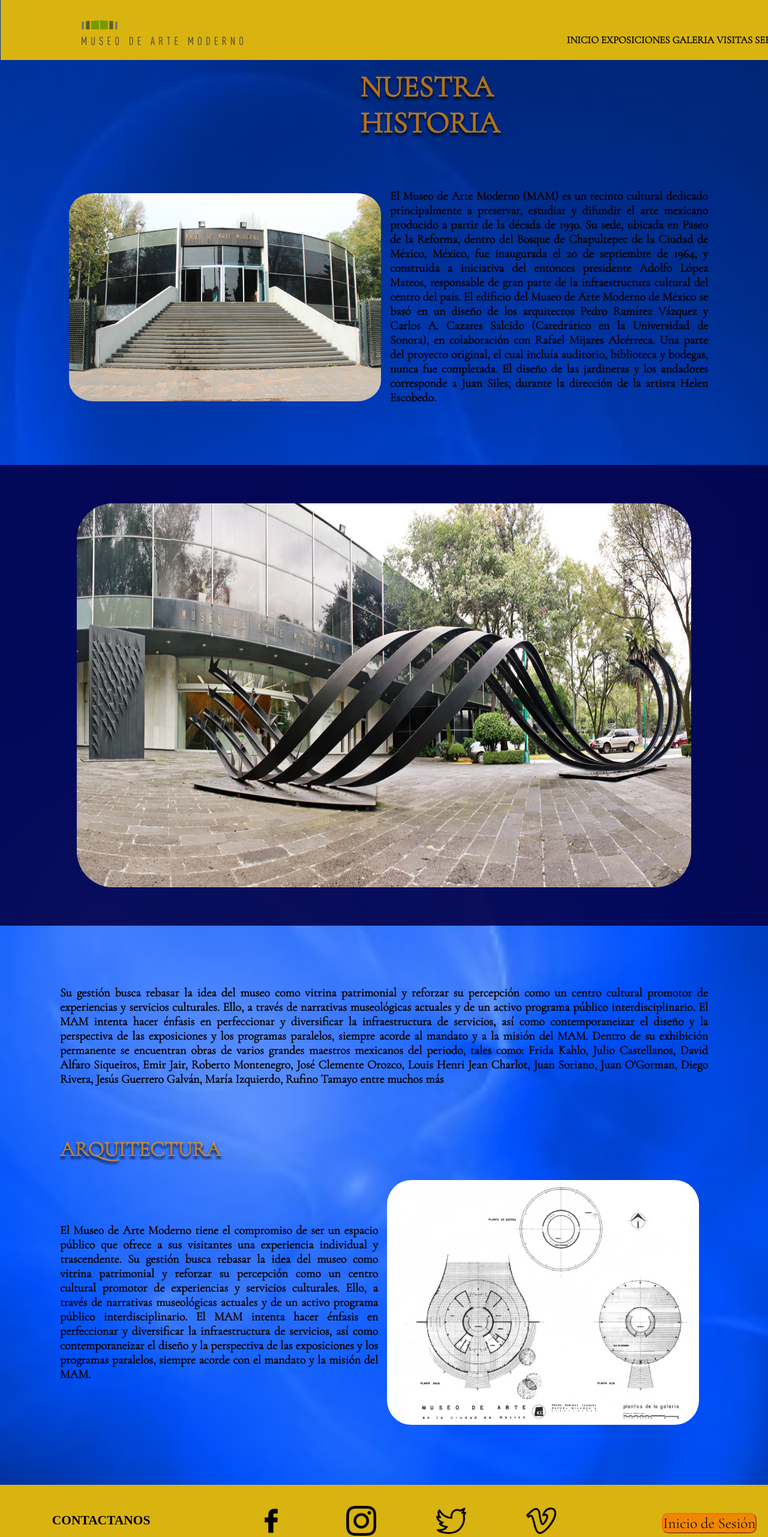
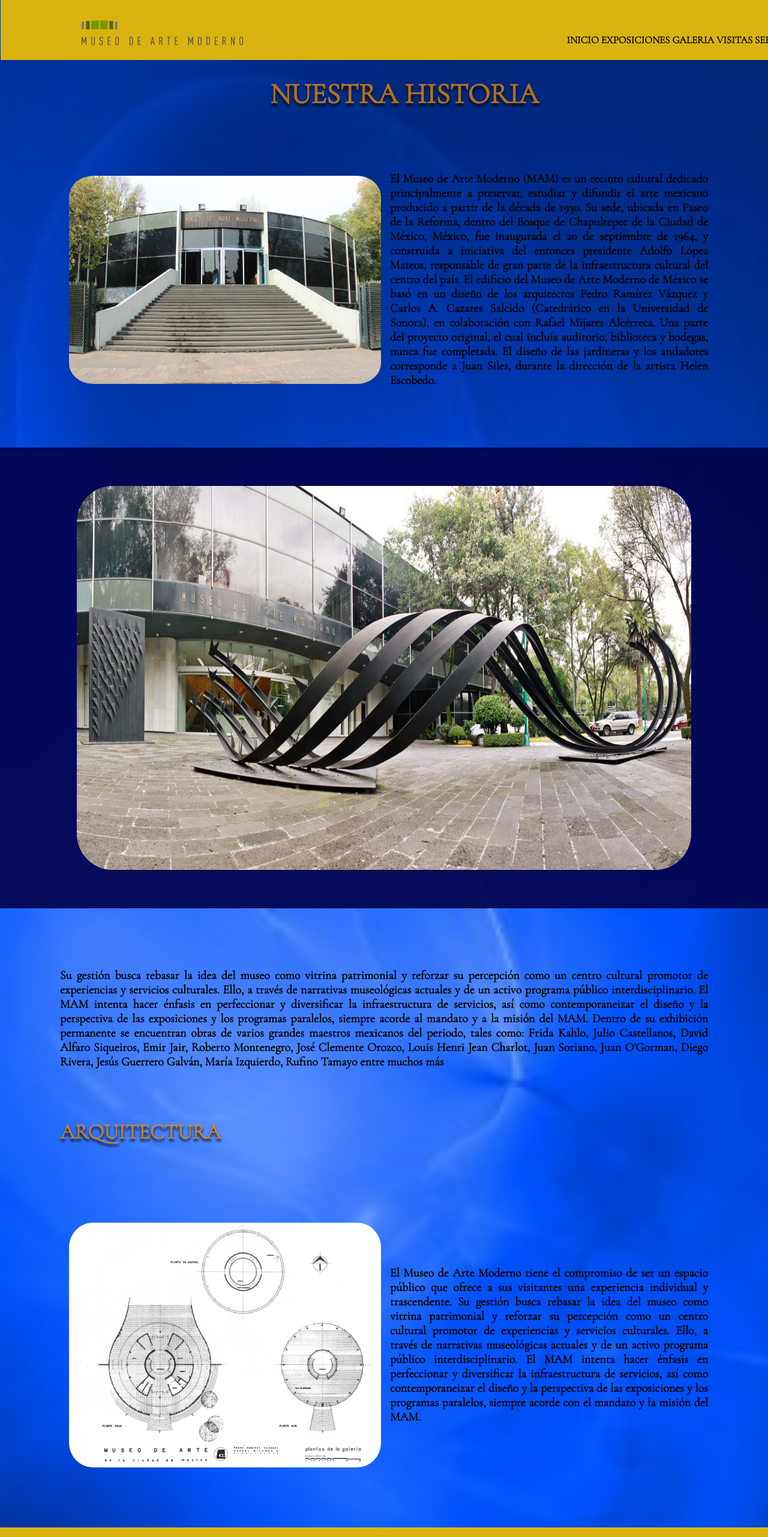
Before and after one commit to AilinPer/Proyecto_coder1, a plain HTML site: page index.html in a window 1280 px wide. Shown: the top 2562 px of the page at 60% size. Drawn offline with nearby package versions, Linux system fonts and the light colour scheme.

Commit message:
Realice algunas modificaciones al index

```diff
--- a/index.html
+++ b/index.html
@@ -37,13 +37,13 @@
                 </nav>
             </div>
     </header>
-<main id="index">
+    <!--<main id="index">-->
         <h1 class="titulo animate__animated animate__bounce">NUESTRA HISTORIA</h1>
     <!--Este primer main contiene la primera imagen que se verá despues del titulo, esta imagen se encontará del
     lado izquierdo-->
             <section class="text1">
-            <p class="part1" data-aos="fade-down">
                 <img class="img1" data-aos="flip-left" src="../img/img_0739_4.jpg" alt="historia">
+                <p data-aos="fade-down">
                 El Museo de Arte Moderno (MAM) es un recinto cultural dedicado principalmente a preservar, estudiar
                 y difundir el arte mexicano producido a partir de la década de 1930.
                 Su sede, ubicada en Paseo de la Reforma, dentro del Bosque de Chapultepec de la Ciudad de México,
@@ -76,19 +76,18 @@
         <h2 class="titulo2 animate__animated animate__shakeX">ARQUITECTURA</h2>
     <!--Este div contiene el texto que hablará sobre el subtema y se colocará del lado izquierdo-->
             <section class="text3">
-            <p class="part3"  data-aos="fade-down"
+                <img class="img3" data-aos="flip-right" src="../img/arquitectura-mam.jpg" alt="historia">
+                <p data-aos="fade-down"
                             data-aos-easing="linear"
                             data-aos-duration="1500">
                     El Museo de Arte Moderno tiene el compromiso de ser un espacio público que ofrece a sus visitantes una experiencia individual y trascendente.
                     Su gestión busca rebasar la idea del museo como vitrina patrimonial y reforzar su percepción como un centro cultural promotor de experiencias
                     y servicios culturales. Ello, a través de narrativas museológicas actuales y de un activo programa público interdisciplinario. El MAM intenta
                     hacer énfasis en perfeccionar y diversificar la infraestructura de servicios, así como contemporaneizar el diseño y la perspectiva de las
-                exposiciones y los programas paralelos, siempre acorde con el mandato y  la misión del MAM.
-                <img class="img3" data-aos="flip-right" src="../img/arquitectura-mam.jpg" alt="historia">
-            </p>
+                    exposiciones y los programas paralelos, siempre acorde con el mandato y  la misión del MAM. </p>
             </section>
     <!--Este main contiene la imagen representativa de la información y se colocará del lado derecho-->
-</main>
+    <!-- </main>  -->
     <footer>
         <div class="contacto"><h6>CONTACTANOS</h6></div>
         <div class="footer">
--- a/style.css
+++ b/style.css
@@ -33,7 +33,6 @@
     list-style: none;
     font-family: 'Cormorant Garamond';
     font-style:normal;
-    /*line-break: 50px;*/
     font-size: 105%;
     font-weight: bold;
     color: black;
@@ -52,36 +51,30 @@
     margin-top: 2.5%;
 }
 .titulo{
-    /*display: inline-block;*/
-    /*position: absolute;*/
-    width: 450px;
-    height: 96px;
-    padding-left: 600px;
-    padding-top: 9%;
+    padding-left: 450px;
+    margin-top: 10%;
     font-family: 'Cormorant Garamond';
     font-style: normal;
-    /*font-weight: 700px;*/
-    font-size: 50px;
-    /*line-height: 90px;*/
+    font-size: 300%;
     color: rgba(244, 150, 9, 0.72);
     mix-blend-mode: normal;
     text-shadow: 0px 4px 4px rgba(0, 0, 0, 0.25), 0px 4px 4px rgba(0, 0, 0, 0.25), 0px 4px 4px rgba(0, 0, 0, 0.25), 0px 4px 4px rgba(0, 0, 0, 0.25);
 }
-.part1{
-    text-align: justify;
+.text1{
     display: flex;
     flex-direction: row;
     justify-content: center;
     align-items: center;
-    margin: 200px 100px 100px 100px;
+    margin: 100px 100px 100px 100px;
     font-family: 'Cormorant Garamond' ;
     font-size: 20px;
-    font-weight: bolder;
+    font-weight: bold;
+    text-align: justify;
 }
 .img1{
     width: 550px;
     padding: 0 15px;
-    float: right;
+    float: left;
     border-radius: 10%;
 }
 .img2{
@@ -107,16 +100,16 @@
     font-size: 20px;
     font-weight: bolder;
 }
-.part3{
-    text-align: justify;
+.text3{
     display: flex;
     flex-direction: row;
     justify-content: center;
     align-items: center;
-    margin: 0px 100px 100px 100px;
+    margin: 100px 100px 100px 100px;
     font-family: 'Cormorant Garamond' ;
     font-size: 20px;
-    font-weight: bolder;
+    font-weight: bold;
+    text-align: justify;
 }
 .img3{
     width: 550px;
@@ -128,7 +121,6 @@
     width: 646px;
     height: 96px;
     margin: 0px 100px 0px 100px;
-
     font-family: 'Cormorant Garamond';
     font-style: normal;
     font-weight: 700;
@@ -184,8 +176,18 @@
     font-family: 'Cormorant Garamond';
 
 }
-@media (max-width: 768px) {
-    .body {
-    background-color: #cc4455;
+@media only screen and (max-width:500px){
+    .titulo{
+        width: 646px;
+        height: 96px;
+        margin: 0px 100px 0px 100px;
+        font-family: 'Cormorant Garamond';
+        font-style: normal;
+        font-weight: 700;
+        font-size: 35px;
+        line-height: 91px;
+        color: rgba(244, 150, 9, 0.72);
+        mix-blend-mode: normal;
+        text-shadow: 0px 4px 4px rgba(0, 0, 0, 0.25), 0px 4px 4px rgba(0, 0, 0, 0.25), 0px 4px 4px rgba(0, 0, 0, 0.25), 0px 4px 4px rgba(0, 0, 0, 0.25);
     }
 }
```
Lines whose indentation alone changed are shown as unchanged.
